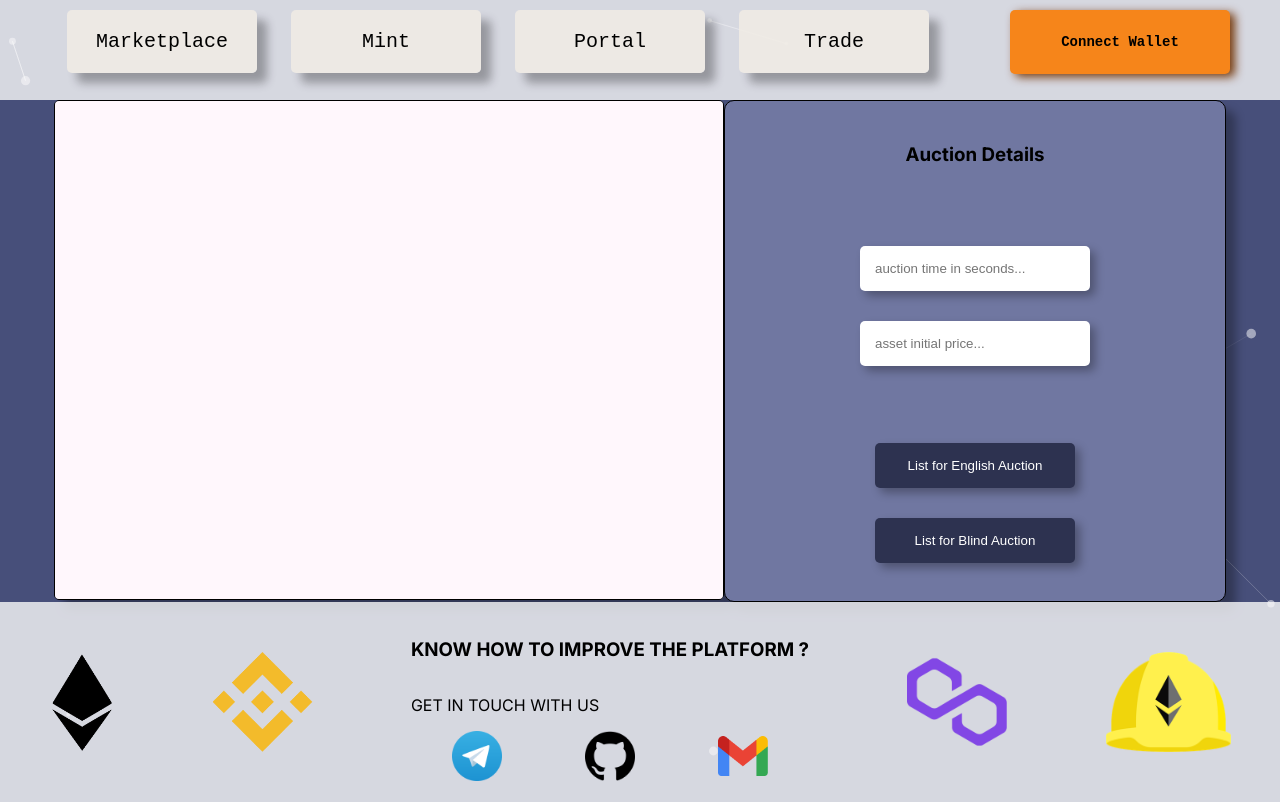
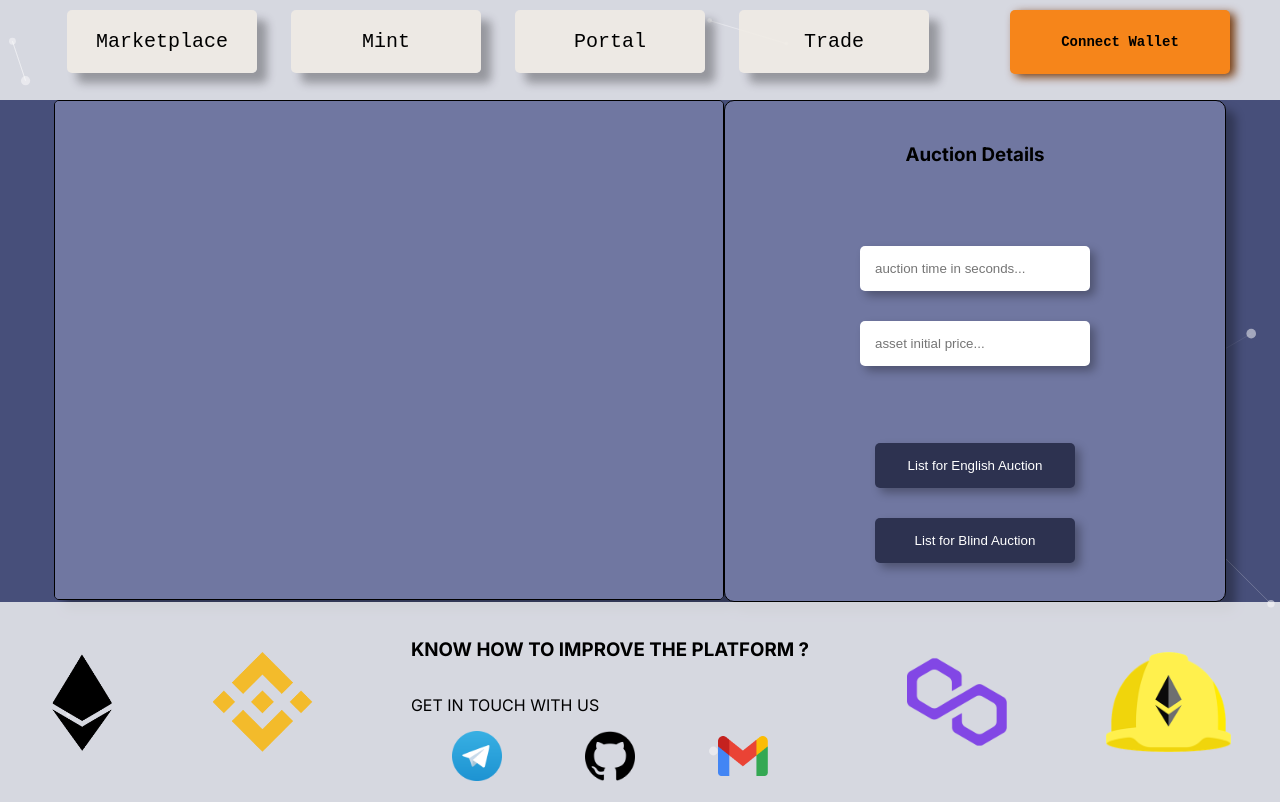
Before and after one commit to SKorchinskiy/NFT-Platform, a Next.js app in the folder client/: page /trade in a window 1280 px wide. Built offline with nearby package versions, Linux system fonts and the light colour scheme.

Commit message:
+ update tokens-window styling

```diff
--- a/client/src/app/trade/_components/tokens-window/tokens-window.module.css
+++ b/client/src/app/trade/_components/tokens-window/tokens-window.module.css
@@ -5,7 +5,7 @@
   row-gap: 10px;
   height: 500px;
   overflow: scroll;
-  background: #fff7fc;
+  background: #7077a1;
   width: 670px;
   padding: 25px;
   border-radius: 5px;
```
